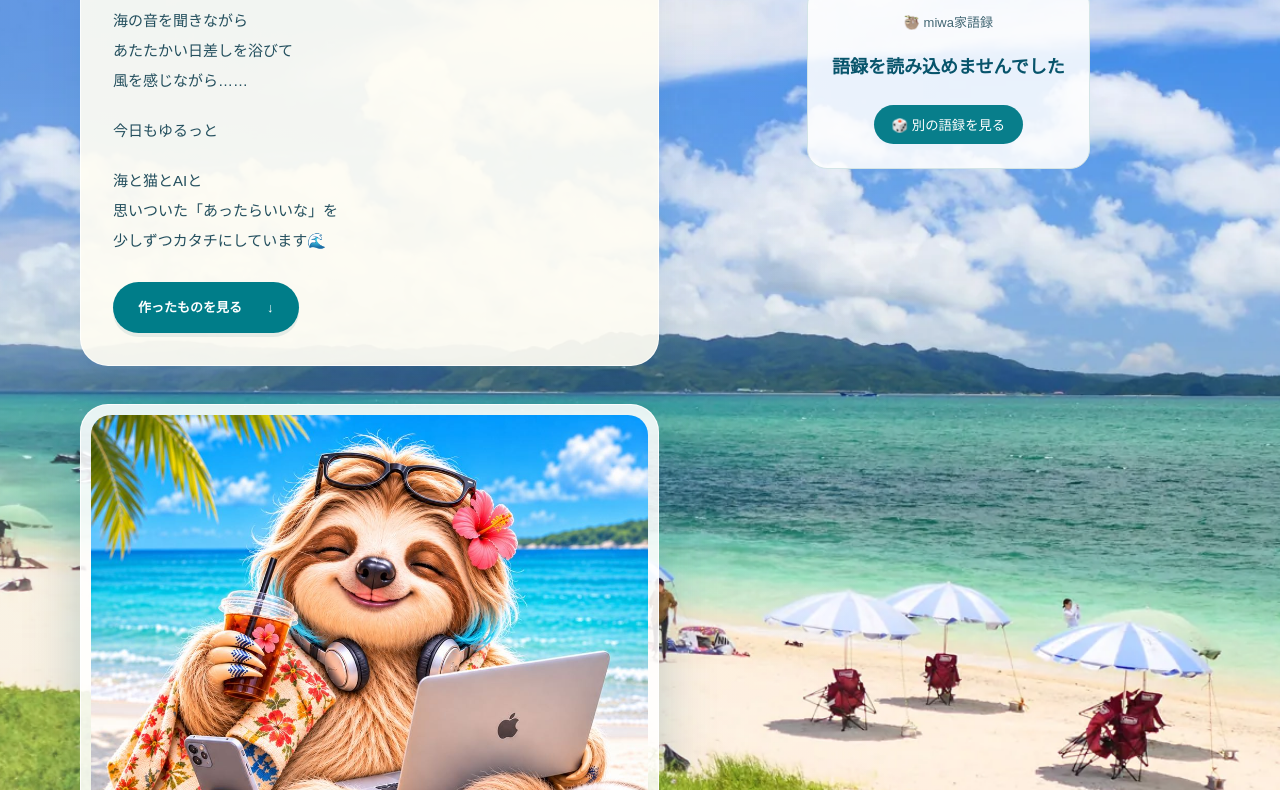
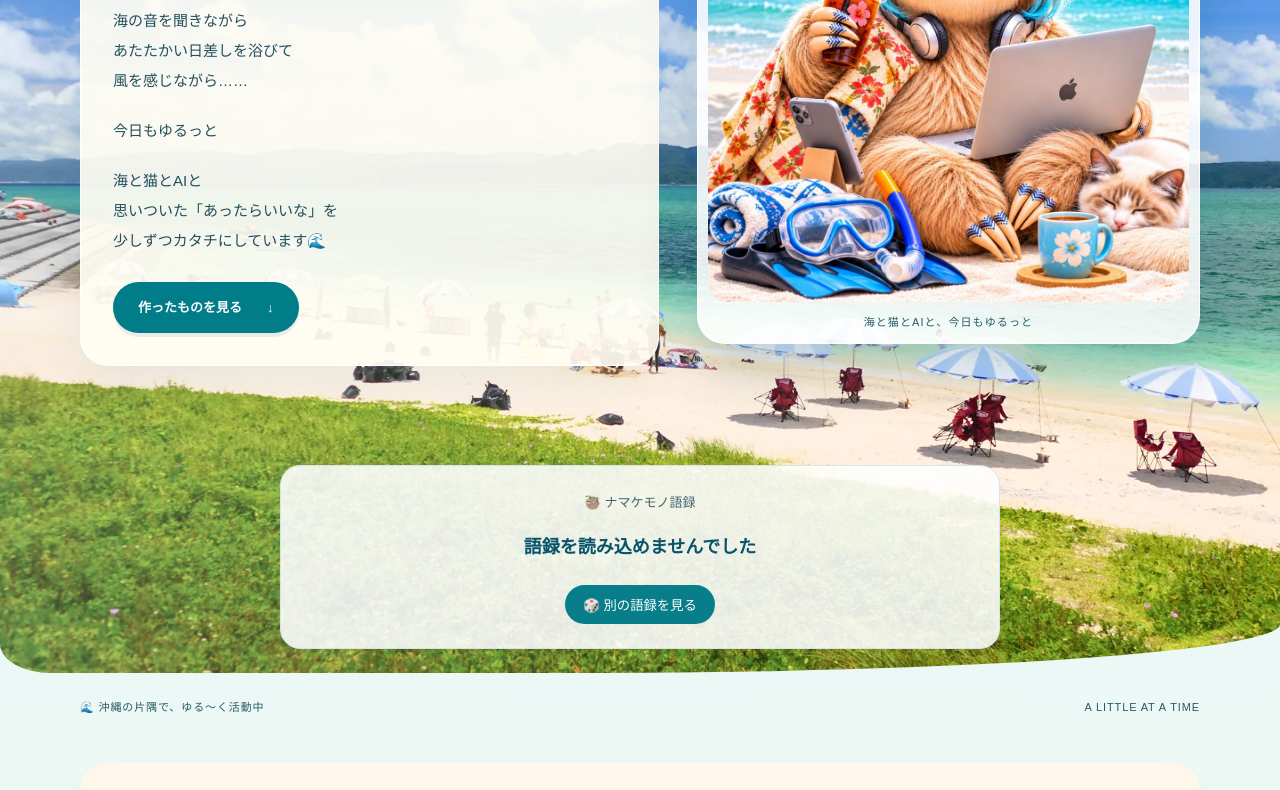
Before and after one commit to moai-okinawa/portfolio-namakemono, a plain HTML site: page index.html in a window 1280 px wide. Shown: the part 423-1213 px from the top of the page. Drawn offline with Linux system fonts and the light colour scheme; no server answers.

Commit message:
Restore hero portrait and rename quote heading

```diff
--- a/index.html
+++ b/index.html
@@ -99,14 +99,11 @@ footer{border-color:#a7d6de;color:#315f6c}
 <p>今日もゆるっと</p>
 <p>海と猫とAIと<br>思いついた「あったらいいな」を<br>少しずつカタチにしています🌊</p></div>
 <a class="pill" href="#works">作ったものを見る <span aria-hidden="true">↓</span></a></div>
-
-<section id="miwa-quotes" style="margin:24px auto;max-width:720px;padding:24px;border:1px solid #d3e5e6;border-radius:20px;background:rgba(255,255,255,.88);text-align:center">
-  <p style="font-size:13px;color:#416673">🦥 miwa家語録</p>
+<figure class="portrait"><img src="assets/namakemono.jpeg" width="1080" height="1080" alt="沖縄の青い海を背景に、猫とくつろぎながらパソコンを使うナマケモノ" fetchpriority="high"><figcaption>海と猫とAIと、今日もゆるっと</figcaption></figure>
+</section><section id="miwa-quotes" style="margin:24px auto;max-width:720px;padding:24px;border:1px solid #d3e5e6;border-radius:20px;background:rgba(255,255,255,.88);text-align:center">
+  <p style="font-size:13px;color:#416673">🦥 ナマケモノ語録</p>
   <p id="miwa-quote-text" style="font-size:18px;font-weight:bold;line-height:1.8">今日のひとことを準備中…</p>
   <button type="button" id="miwa-quote-next" style="padding:10px 18px;border:0;border-radius:999px;background:#087e8b;color:white;cursor:pointer">🎲 別の語録を見る</button>
-</section>
-
-<figure class="portrait"><img src="assets/namakemono.jpeg" width="1080" height="1080" alt="沖縄の青い海を背景に、猫とくつろぎながらパソコンを使うナマケモノ" fetchpriority="high"><figcaption>海と猫とAIと、今日もゆるっと</figcaption></figure>
 </section></div><div class="wrap"><div class="sea-note"><span>🌊 沖縄の片隅で、ゆる〜く活動中</span><span>A LITTLE AT A TIME</span></div>
 <section class="section" id="about"><div class="section-head"><div class="section-kicker">01 / ABOUT ME</div><h2>わたし</h2></div><div class="about-grid">
 <aside class="identity"><span class="sloth" aria-hidden="true">🦥</span><strong>ナマケモノ</strong><small>人間ですが、ナマケモノで活動中</small><div class="chips"><span>🌊 沖縄の海</span><span>🐈 猫</span><span>✳ AI</span></div></aside>
```
